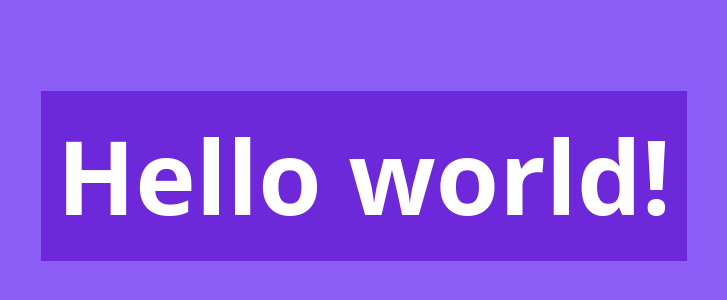
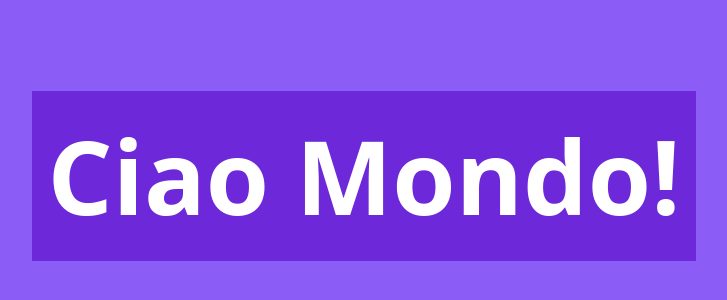
Before and after one commit to magnum/site1, a plain HTML site: page index.html in a window 1280 px wide. Shown: the part 224-524 px from the top of the page, without its empty margins (276-1003 px from the left). Drawn offline with nearby package versions, Linux system fonts and the light colour scheme.

Commit message:
Update greeting text in index.html to Italian

```diff
--- a/index.html
+++ b/index.html
@@ -9,7 +9,7 @@
 <body>
   <main class="h-screen mx-auto bg-violet-500 flex items-center justify-center">
     <h1 class="text-[8vw] font-bold text-white bg-violet-700 px-4 py-2">
-      Hello world!
+      Ciao Mondo!
     </h1>
   </main>
 </body>
```
